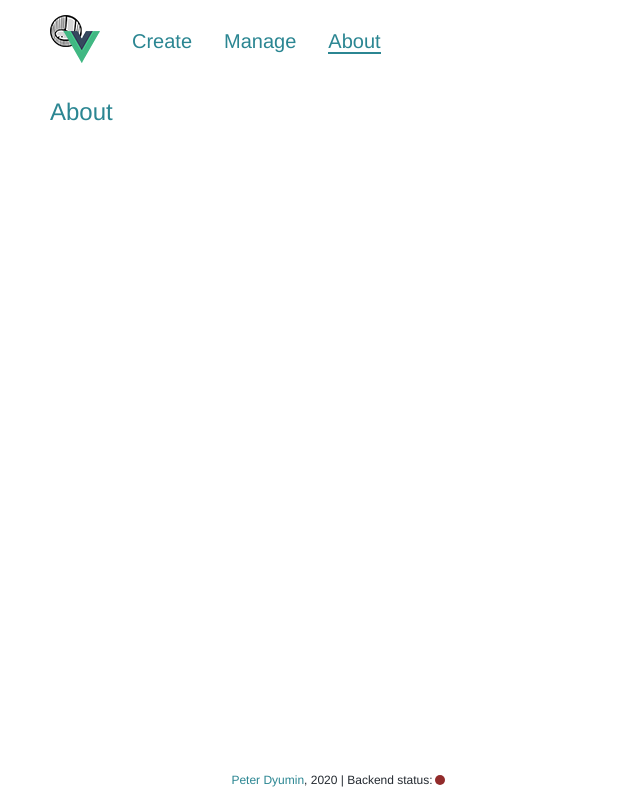
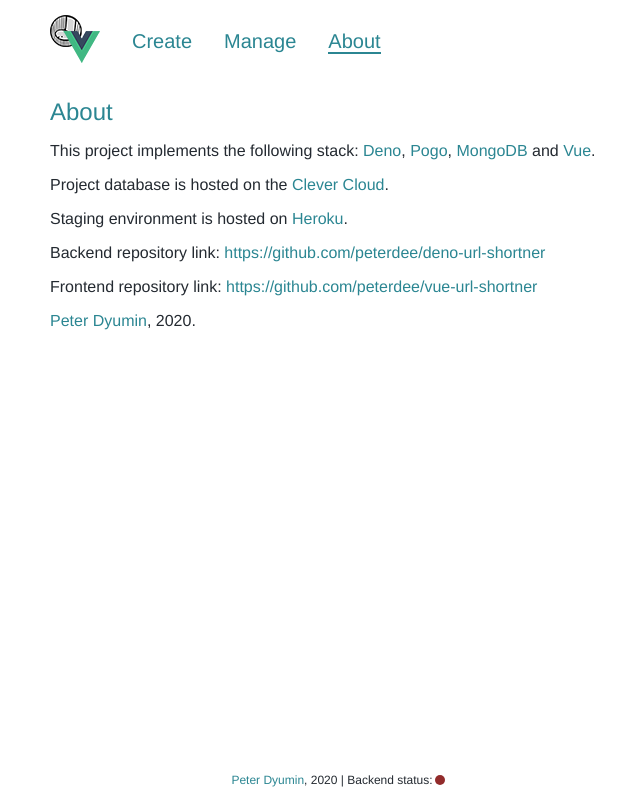
Before and after one commit to peterdee/vue-url-shortner, a Vue app: page /about in a window 1280 px wide. Shown: the whole page, without its empty margins (302-942 px from the left). Built offline with nearby package versions, Linux system fonts and the light colour scheme; no server answers.

Commit message:
About page

```diff
--- a/src/pages/About/index.vue
+++ b/src/pages/About/index.vue
@@ -1,7 +1,32 @@
 <template>
   <div class="flex direction-column about">
-    <div class="title">
+    <div class="title noselect">
       About
+    </div>
+    <div class="margin-top">
+      This project implements the following stack: <a
+        href="https://deno.land"
+      >Deno</a>, <a href="https://github.com/sholladay/pogo">Pogo</a>, <a
+        href="https://www.mongodb.com/">MongoDB</a> and <a href="https://vuejs.org">Vue</a>.
+    </div>
+    <div class="margin-top">
+      Project database is hosted on the <a href="https://www.clever-cloud.com/">Clever Cloud</a>.
+    </div>
+    <div class="margin-top">
+      Staging environment is hosted on <a href="https://www.heroku.com/">Heroku</a>.
+    </div>
+    <div class="margin-top">
+      Backend repository link: <a
+        href="https://github.com/peterdee/deno-url-shortner"
+      >https://github.com/peterdee/deno-url-shortner</a>
+    </div>
+    <div class="margin-top">
+      Frontend repository link: <a
+        href="https://github.com/peterdee/vue-url-shortner"
+      >https://github.com/peterdee/vue-url-shortner</a>
+    </div>
+    <div class="margin-top noselect">
+      <a href="https://github.com/peterdee">Peter Dyumin</a>, 2020.
     </div>
   </div>
 </template>
--- a/src/pages/Index/components/LinkModal.vue
+++ b/src/pages/Index/components/LinkModal.vue
@@ -3,7 +3,7 @@
     <div v-if="show">
       <div
         class="background"
-        @click="$emit('handle-link-modal')"
+        @click="closeModal"
       />
       <div class="flex direction-column justify-content-space-between align-items-center modal">
         <div class="flex direction-column width-100">
@@ -23,14 +23,14 @@
               type="button"
               @click="copyToClipboard"
             >
-              Copy link to the clipboard
+              {{ copiedText }}
             </button>
           </div>
         </div>
         <button
           class="margin-top pointer noselect button-close"
           type="button"
-          @click="$emit('handle-link-modal')"
+          @click="closeModal"
         >
           OK
         </button>
@@ -41,6 +41,16 @@
 
 <script>
 export default {
+  data() {
+    return {
+      isCopied: false,
+    };
+  },
+  computed: {
+    copiedText() {
+      return (this.isCopied && 'Copied ✓') || 'Copy link to the clipboard';
+    },
+  },
   name: 'LinkModal',
   props: {
     id: {
@@ -62,6 +72,14 @@
   },
   methods: {
     /**
+     * Handle modal closing
+     * @returns {void}
+     */
+    closeModal() {
+      this.isCopied = false;
+      return this.$emit('handle-link-modal');
+    },
+    /**
      * Copy the link to the clipboard
      * @returns {void}
      */
@@ -72,6 +90,7 @@
       el.select();
       document.execCommand('copy');
       document.body.removeChild(el);
+      return this.isCopied = true;
     },
   },
 };
--- a/src/pages/Manage/index.vue
+++ b/src/pages/Manage/index.vue
@@ -1,6 +1,6 @@
 <template>
   <div class="flex direction-column manage">
-    <div class="title">
+    <div class="title noselect">
       Manage
     </div>
   </div>
--- a/src/pages/NotFound/index.vue
+++ b/src/pages/NotFound/index.vue
@@ -1,6 +1,6 @@
 <template>
-  <div class="flex direction-column justify-content-center align-items-center about">
-    <div class="title">
+  <div class="flex direction-column justify-content-center align-items-center not-found">
+    <div class="title text-center noselect">
       OOPS! REQUESTED PAGE NOT FOUND!
     </div>
   </div>
@@ -13,7 +13,7 @@
 </script>
 
 <style scoped>
-.about {
+.not-found {
   margin: auto 0;
   padding: 16px;
 }
```
